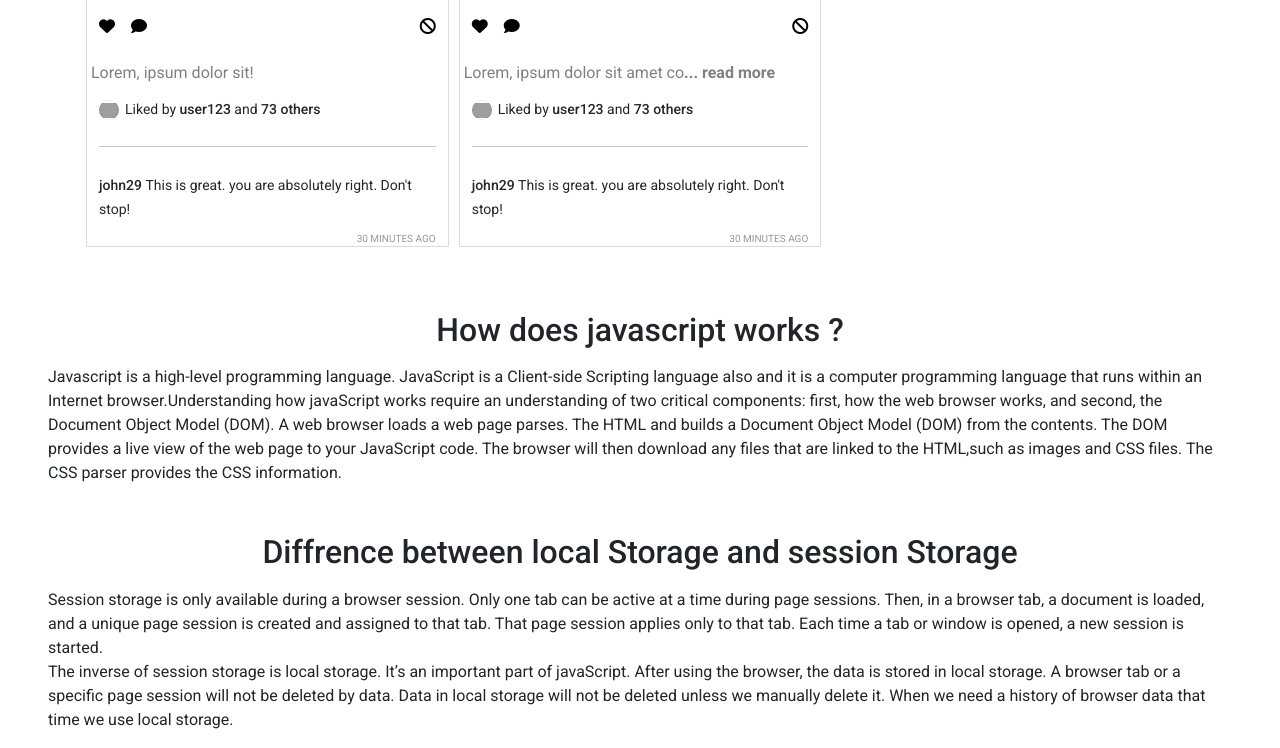
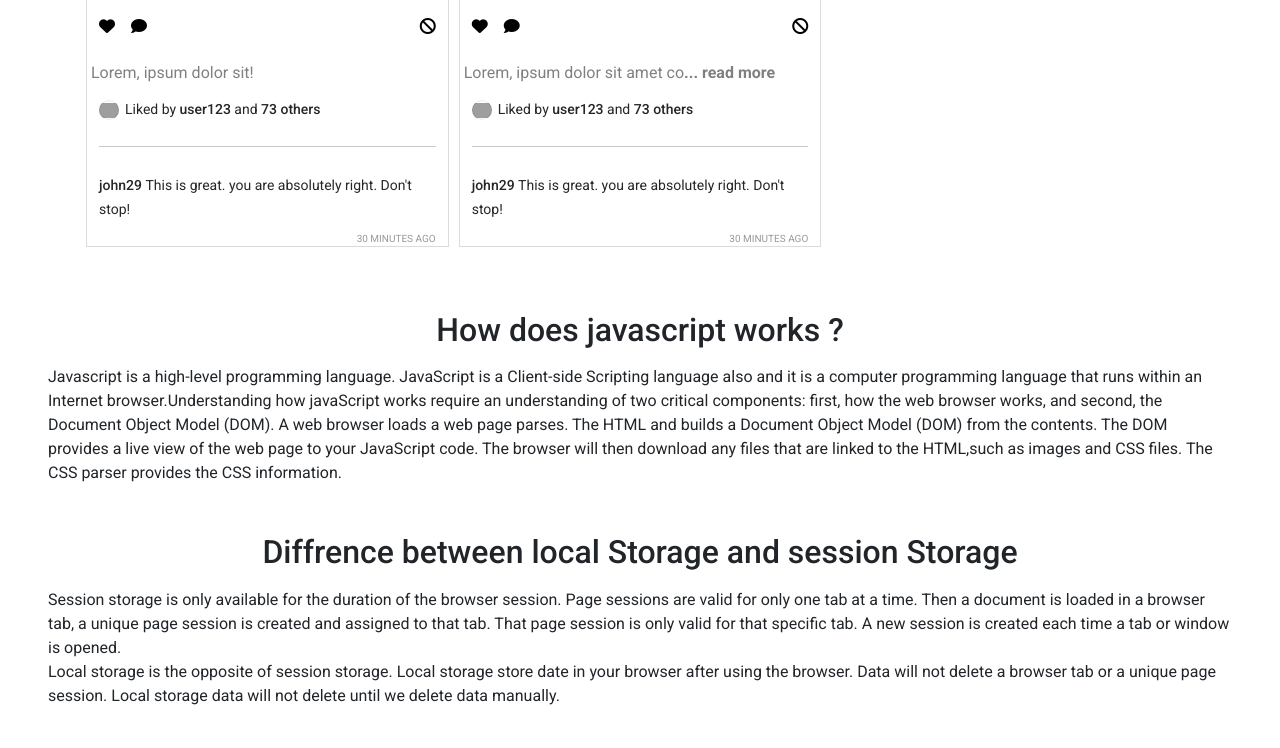
Before and after one commit to TakiYasirUIU/insta-shohor, a plain HTML site: page index.html in a window 1280 px wide. Shown: the part 1285-2033 px from the top of the page. After the commit the page ends 2009 px from the top, so only its background shows below. Drawn offline with nearby package versions, Linux system fonts and the light colour scheme; grey boxes are pictures that could not be loaded.

Commit message:
updated done

```diff
--- a/index.html
+++ b/index.html
@@ -67,14 +67,8 @@
         </div>
         <h2 class="ms-5 me-5 mb-3 text-center mt-5">Diffrence between local Storage and session Storage</h1>
             <div>
-                <p class="ms-5 me-5">Session storage is only available during a browser session. Only one tab can be
-                    active at a time during page sessions. Then, in a browser tab, a document is loaded, and a unique
-                    page session is created and assigned to that tab. That page session applies only to that tab. Each
-                    time a tab or window is opened, a new session is started. <br>
-                    The inverse of session storage is local storage. It’s an important part of javaScript. After using
-                    the browser, the data is stored in local storage. A browser tab or a specific page session will not
-                    be deleted by data. Data in local storage will not be deleted unless we manually delete it. When we
-                    need a history of browser data that time we use local storage.
+                <p class="ms-5 me-5">Session storage is only available for the duration of the browser session. Page sessions are valid for only one tab at a time. Then a document is loaded in a browser tab, a unique page session is created and assigned to that tab. That page session is only valid for that specific tab. A new session is created each time a tab or window is opened. <br>
+                Local storage is the opposite of session storage. Local storage store date in your browser after using the browser. Data will not delete a browser tab or a unique page session. Local storage data will not delete until we delete data manually.
 
                 </p>
 
```
